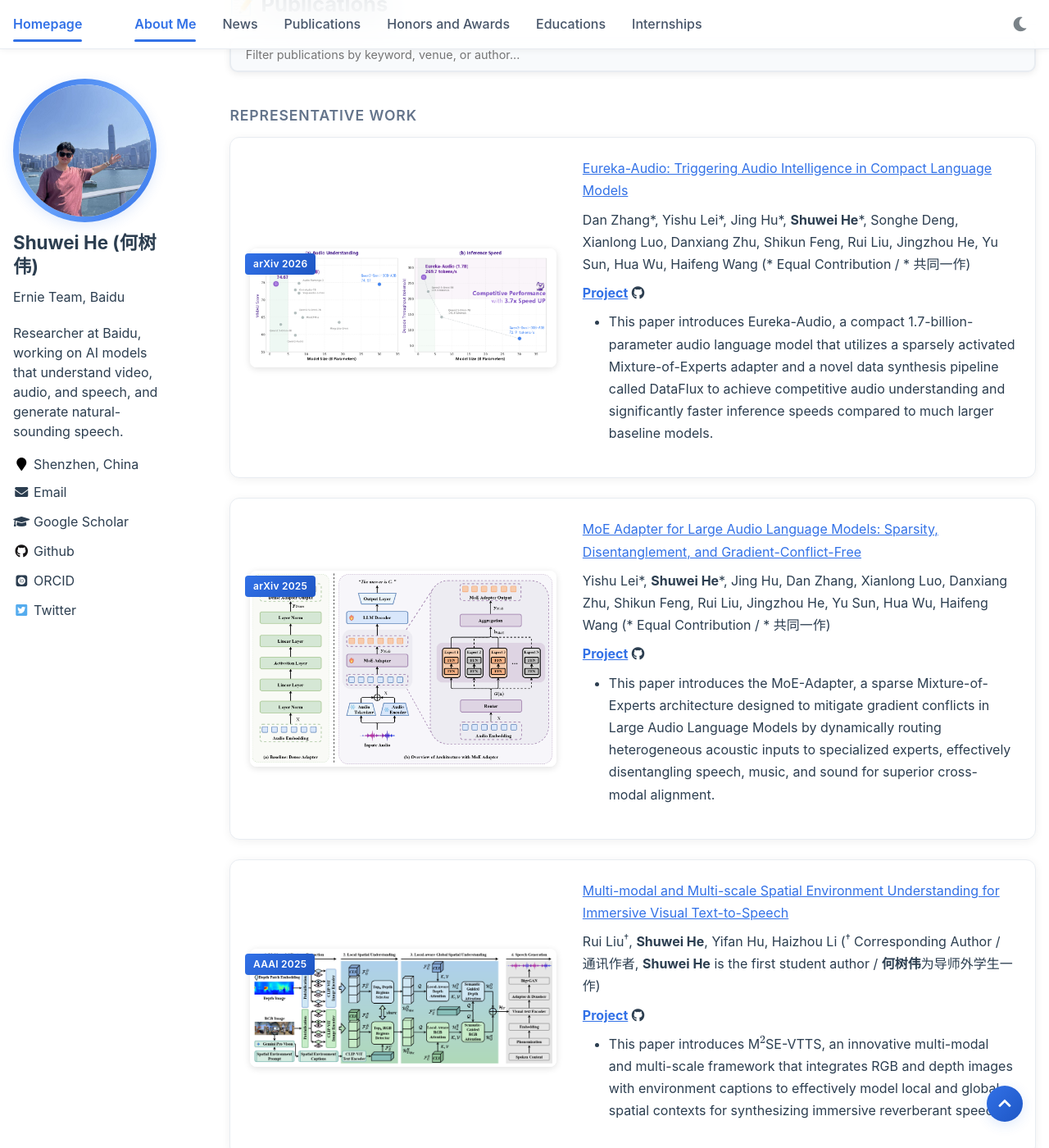
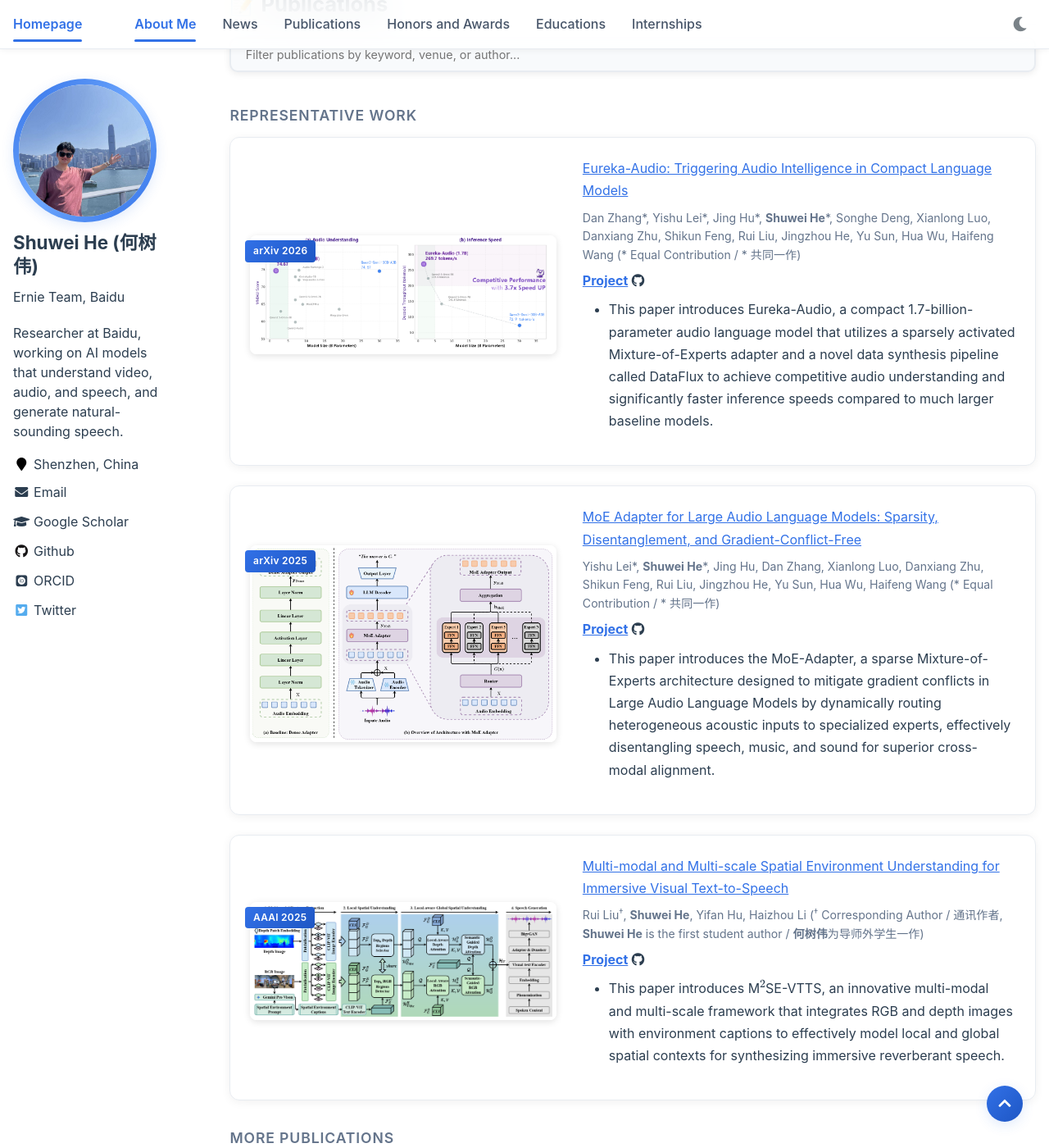
Before and after one commit to he-shuwei/he-shuwei.github.io, a Jekyll site: the page built from _pages/about.md, in a window 1280 px wide and 1400 px high, scrolled down 810 px. Shown: the whole window at 82% size. Built offline with Jekyll 4.4.1, drawn with Linux system fonts in a browser that asks for light colours.

Commit message:
Improve visual design: intro card, timeline, pub-list spacing, mobile   layout

```diff
--- a/_sass/_components.scss
+++ b/_sass/_components.scss
@@ -26,7 +26,8 @@
         justify-content: center;
         display: flex;
         width: 100%;
-        order: 2;
+        order: 1;
+        margin-bottom: 1em;
         img {
             width: 100%;
             max-width: 400px;
@@ -39,7 +40,14 @@
 
     .paper-box-text {
         max-width: 100%;
-        order: 1;
+        order: 2;
+
+        /* Author list: smaller, muted */
+        > p:nth-of-type(2) {
+            font-size: 0.88em;
+            color: var(--color-text-muted);
+            line-height: 1.6;
+        }
     }
 
     @include breakpoint($medium) {
@@ -171,6 +179,28 @@ h1:before, .anchor:before {
     margin-top: 0.4em;
     font-size: 0.75em;
     color: var(--color-text-subtle);
+}
+
+/* More publications list */
+.pub-list {
+    li {
+        padding: 0.8em 1em;
+        margin-bottom: 0.5em;
+        border: 1px solid var(--color-border);
+        border-radius: 8px;
+        background: var(--color-card-bg);
+        list-style: none;
+        transition: transform 0.2s, box-shadow 0.2s;
+
+        &:hover {
+            transform: translateX(4px);
+            box-shadow: 0 2px 8px var(--color-shadow);
+        }
+    }
+
+    ul {
+        padding-left: 0;
+    }
 }
 
 /* News section */
```
